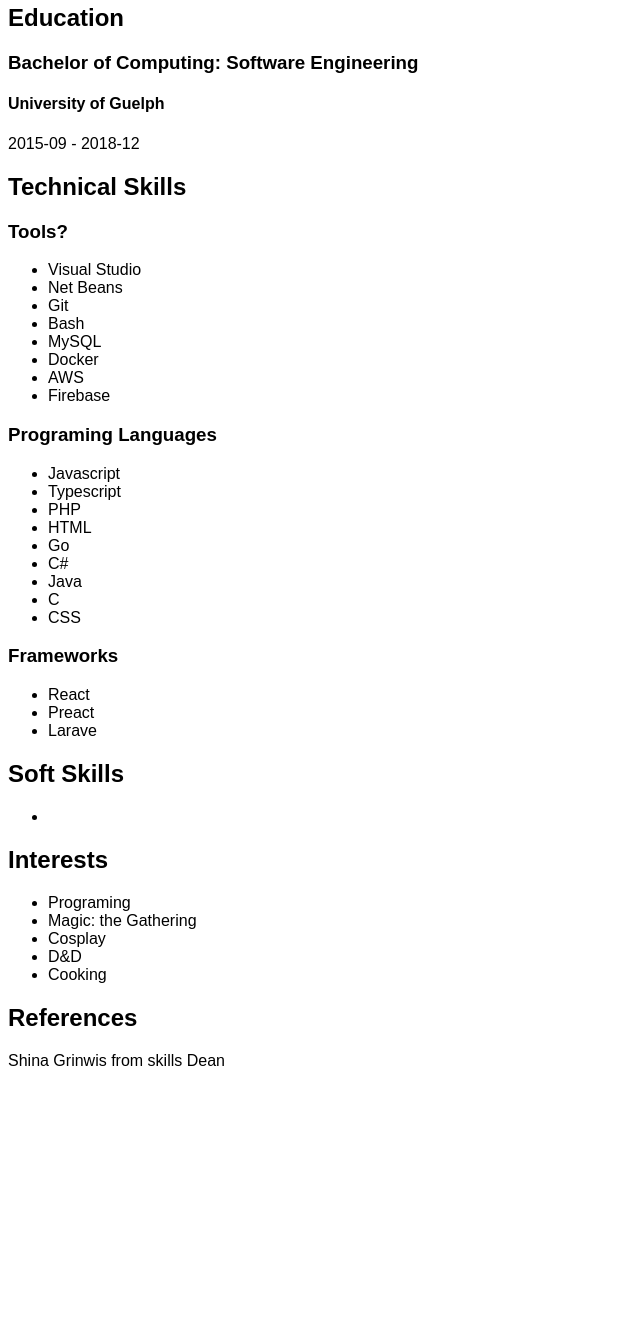
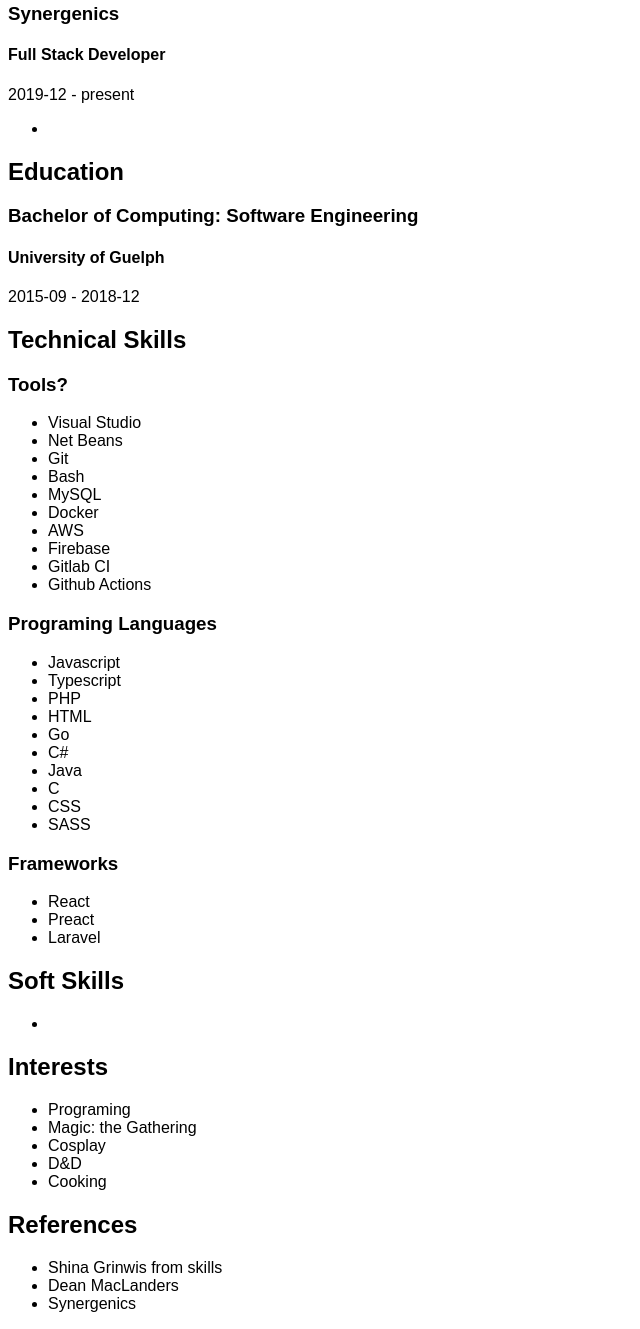
Before and after one commit to abibby/resume, a plain HTML site: page index.html in a window 1280 px wide. Shown: the part 683-2012 px from the top of the page, without its empty margins (0-640 px from the left). Before the commit the page ends 1761 px from the top, so only its background shows below. Drawn offline with Linux system fonts and the light colour scheme.

Commit message:
small fixes

```diff
--- a/index.html
+++ b/index.html
@@ -21,7 +21,7 @@
             <a>Guelph ON.</a>
         </address>
     </header>
-    <aside>
+    <section>
         <h2>Work Experience</h2>
         <p>
             <h3>Home Hardware</h3>
@@ -51,8 +51,18 @@
                 <li></li>
             </ul>
         </p>
-    </aside>
-    <aside>
+        <p>
+            <h3>Synergenics</h3>
+            <h4>Full Stack Developer</h4>
+            <div>
+                <time>2019-12</time> - <time>present</time>
+            </div>
+            <ul>
+                <li></li>
+            </ul>
+        </p>
+    </section>
+    <section>
         <h2>Education</h2>
         <p>
             <h3>Bachelor of Computing: Software Engineering</h3>
@@ -61,8 +71,8 @@
                 <time>2015-09</time> - <time>2018-12</time>
             </div>
         </p>
-    </aside>
-    <aside>
+    </section>
+    <section>
         <h2>Technical Skills</h2>
         <p>
             <h3>Tools?</h3>
@@ -76,6 +86,8 @@
                 <li>Docker</li>
                 <li>AWS</li>
                 <li>Firebase</li>
+                <li>Gitlab CI</li>
+                <li>Github Actions</li>
             </ul>
         </p>
         <p>
@@ -90,6 +102,7 @@
                 <li>Java</li>
                 <li>C</li>
                 <li>CSS</li>
+                <li>SASS</li>
             </ul>
         </p>
         <p>
@@ -97,17 +110,17 @@
             <ul>
                 <li>React</li>
                 <li>Preact</li>
-                <li>Larave</li>
+                <li>Laravel</li>
             </ul>
         </p>
-    </aside>
-    <aside>
+    </section>
+    <section>
         <h2>Soft Skills</h2>
         <ul>
             <li></li>
         </ul>
-    </aside>
-    <aside>
+    </section>
+    <section>
         <h2>Interests</h2>
         <ul>
             <li>Programing</li>
@@ -116,12 +129,15 @@
             <li>D&D</li>
             <li>Cooking</li>
         </ul>
-    </aside>
-    <aside>
+    </section>
+    <section>
         <h2>References</h2>
-        Shina Grinwis from skills
-        Dean
-    </aside>
+        <ul>
+            <li>Shina Grinwis from skills</li>
+            <li>Dean MacLanders</li>
+            <li>Synergenics</li>
+        </ul>
+    </section>
 </body>
 
 </html>
```
